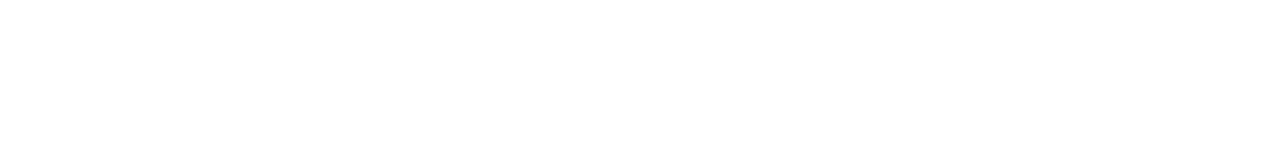
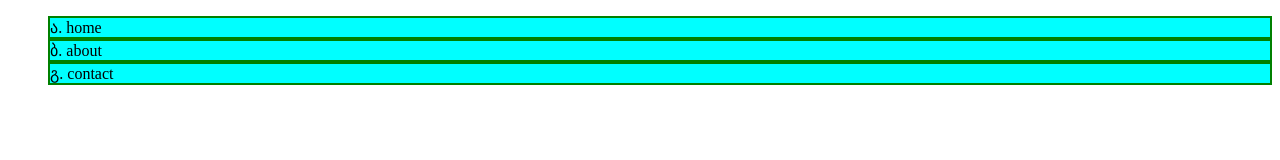
Before and after one commit to akash-behera-17/web-development, a plain HTML site: page css/video25/index.html in a window 1280 px wide. Drawn offline with Linux system fonts and the light colour scheme.

Commit message:
Update index.html

```diff
--- a/css/video25/index.html
+++ b/css/video25/index.html
@@ -3,9 +3,24 @@
 <head>
     <meta charset="UTF-8">
     <meta name="viewport" content="width=device-width, initial-scale=1.0">
-    <title>Document</title>
+    <title>style lists </title>
+    <style>
+        nav ul li {
+            list-style:inside georgian;
+            /* list-style-type: "🥶" ; */
+            background-color: aqua;
+            /* list-style-position: inside; */
+            border: 2px solid green;
+        }
+    </style>
 </head>
 <body>
-
+    <nav>
+        <ul>
+            <li>home</li>
+            <li>about</li>
+            <li>contact</li>
+        </ul>
+    </nav>
 </body>
 </html>
```
